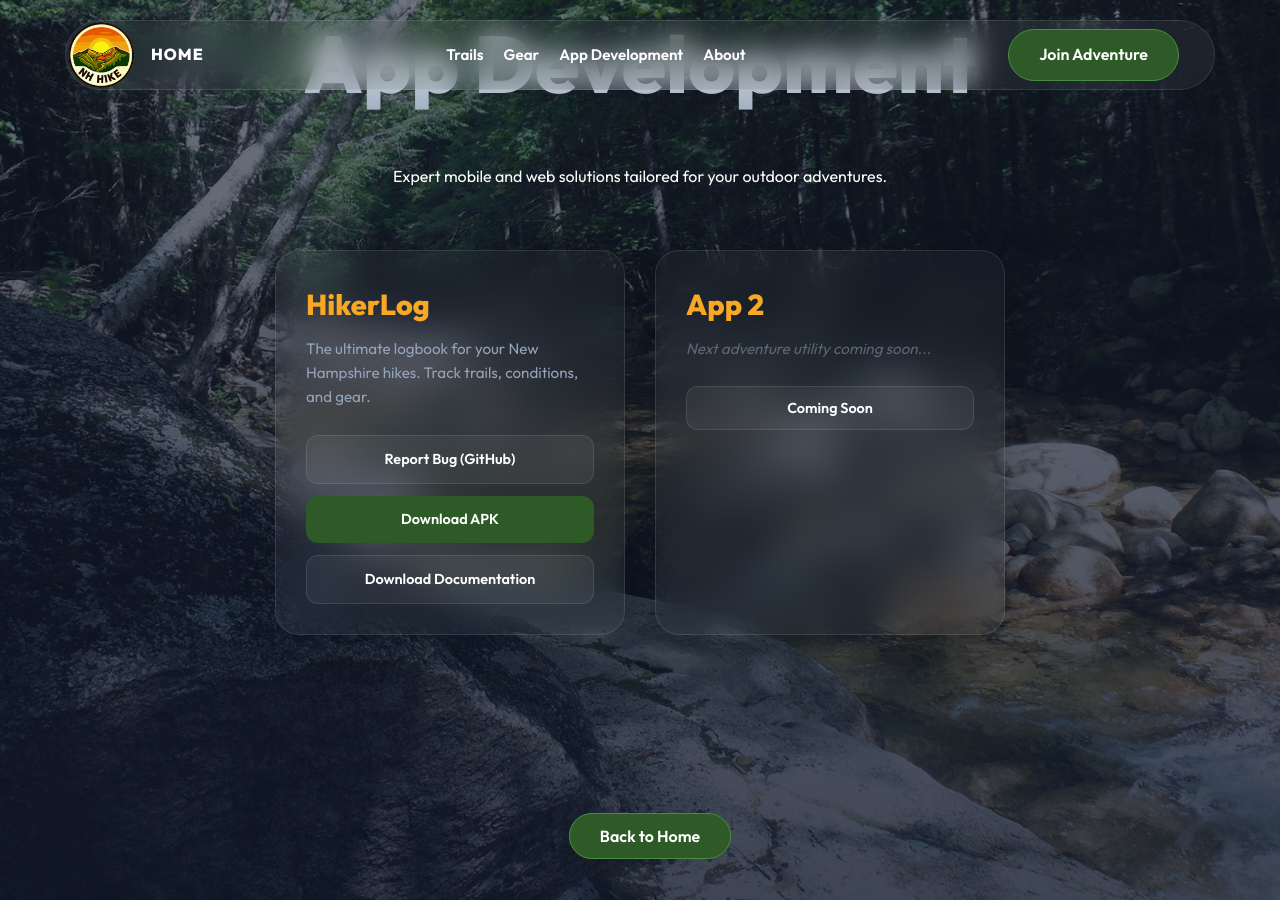
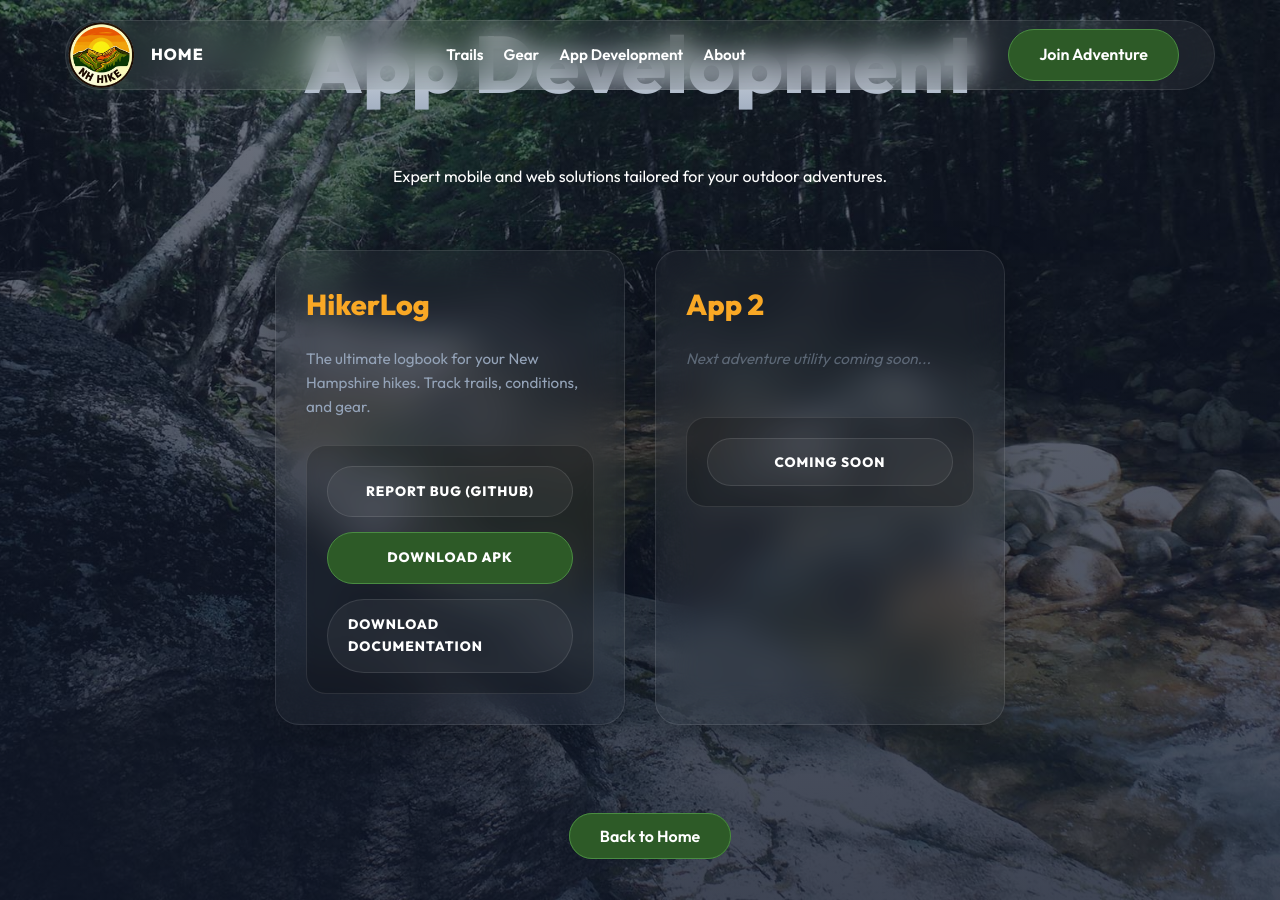
Before and after one commit to nhhike/store, a Jekyll site: the page built from app-development.html, in a window 1280 px wide. Built offline with Jekyll 4.4.1, drawn with Linux system fonts in a browser that asks for light colours.

Commit message:
feat: restrict compass to Home page and upgrade app card button designs

```diff
--- a/_layouts/default.html
+++ b/_layouts/default.html
@@ -9,6 +9,7 @@
     <link rel="stylesheet" href="{{ '/assets/css/style.css' | relative_url }}">
 </head>
 <body>
+    {% if page.url == "/" or page.url == "/index" or page.url == "/index.html" %}
     <div class="cursor-dot" data-cursor-dot style="opacity: 0;"></div>
     <div class="cursor-outline" data-cursor-outline style="opacity: 0;">
         <div class="compass-n">N</div>
@@ -16,6 +17,7 @@
         <div class="compass-e">E</div>
         <div class="compass-w">W</div>
     </div>
+    {% endif %}
 
     <nav class="glass-nav">
         <div class="nav-branding">
@@ -34,6 +36,8 @@
     </nav>
 
     {{ content }}
+
+    {% if page.url == "/" or page.url == "/index" or page.url == "/index.html" %}
 
     <script>
         const cursorDot = document.querySelector("[data-cursor-dot]");
@@ -58,5 +62,6 @@
             cursorOutline.style.transform = `translate(-50%, -50%) rotate(${rotation}deg)`;
         });
     </script>
+    {% endif %}
 </body>
 </html>
--- a/assets/css/style.css
+++ b/assets/css/style.css
@@ -136,22 +136,36 @@ body {
 
 .app-card:hover { transform: translateY(-10px); background: rgba(255, 255, 255, 0.08); }
 
-.app-card h3 { font-size: 1.8rem; margin-bottom: 10px; color: var(--accent); }
-.app-card p { font-size: 0.95rem; color: var(--text-dim); margin-bottom: 25px; }
+.app-card h3 { font-size: 1.8rem; margin-bottom: 20px; color: var(--accent); }
+.app-card p { font-size: 0.95rem; color: var(--text-dim); margin-bottom: 25px; min-height: 3em; }
 
-.app-card-links { display: flex; flex-direction: column; gap: 12px; }
+.app-card-links {
+    display: flex; flex-direction: column; gap: 15px;
+    padding: 20px; background: rgba(0, 0, 0, 0.2);
+    border-radius: 20px; border: 1px solid var(--glass-border);
+}
 
 .card-btn {
     display: flex; align-items: center; justify-content: center;
-    padding: 12px; border-radius: 12px; font-weight: 600; font-size: 0.9rem;
+    padding: 14px 20px; border-radius: 50px; font-weight: 700; font-size: 0.85rem;
     text-decoration: none; transition: 0.3s;
-    background: rgba(255, 255, 255, 0.05); color: #fff;
-    border: 1px solid rgba(255, 255, 255, 0.1);
+    background: var(--glass); color: #fff;
+    border: 1px solid var(--glass-border);
+    text-transform: uppercase; letter-spacing: 1px;
 }
 
-.card-btn:hover { background: var(--primary); border-color: var(--primary-light); }
-.card-btn.primary { background: var(--primary); color: #fff; border: none; }
-.card-btn.primary:hover { background: var(--primary-light); }
+.card-btn:hover {
+    background: var(--accent); color: var(--bg-dark);
+    transform: scale(1.02); border-color: var(--accent);
+}
+
+.card-btn.primary {
+    background: var(--primary); color: #fff; border: 1px solid var(--primary-light);
+}
+
+.card-btn.primary:hover {
+    background: var(--primary-light); color: #fff;
+}
 
 .coming-soon { opacity: 0.5; font-style: italic; }
 
```
